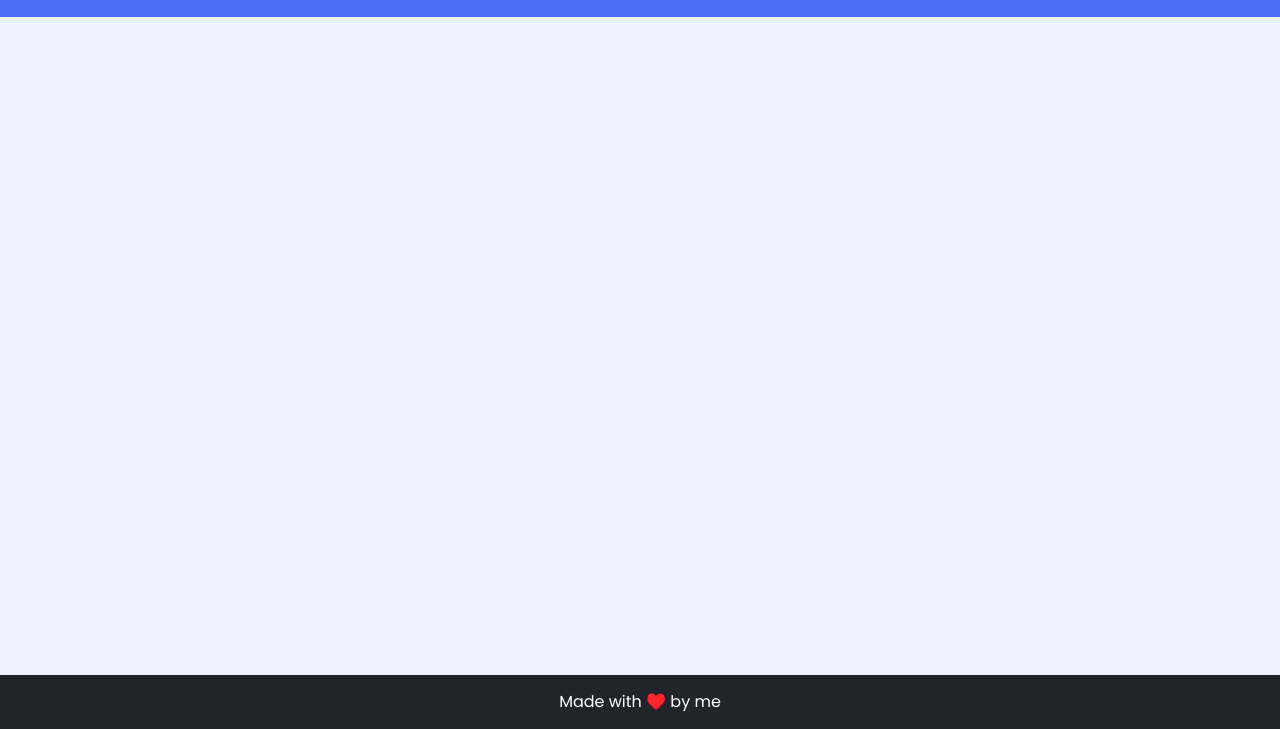
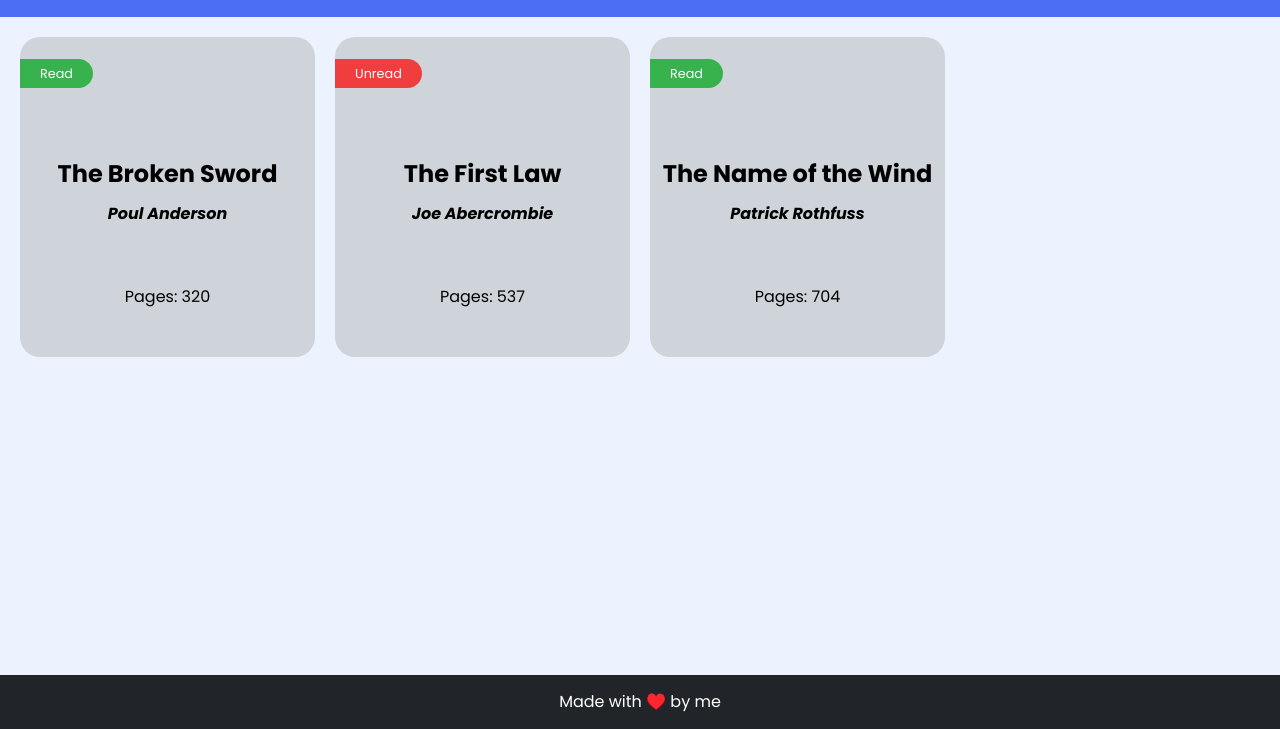
Before and after one commit to estebanvquiros/odin-library, a plain HTML site: page index.html in a window 1280 px wide. Shown: the part 71-800 px from the top of the page. Drawn offline with Linux system fonts and the light colour scheme.

Commit message:
Add functionality to display books in library

```diff
--- a/css/styles.css
+++ b/css/styles.css
@@ -3,9 +3,13 @@
 	--bgColor-primary-muted: #edf2ff;
 
 	--bgColor-neutral: #212529;
+	--bgColor-neutral-40: #ced4da;
 
 	--fgColor-white: #fff;
 	--fgColor-black: #000;
+
+	--bgColor-sucess: #37b24d;
+	--bgColor-fail: #f03e3e;
 }
 
 body {
@@ -26,7 +30,50 @@ body {
 
 .content {
 	background-color: var(--bgColor-primary-muted);
+	display: grid;
 	flex: 1;
+	gap: 20px;
+	grid-template-columns: repeat(auto-fill, minmax(15rem, 1fr));
+	padding: 20px;
+}
+
+.book-card {
+	background-color: var(--bgColor-neutral-40);
+	border-radius: 20px;
+	display: grid;
+	grid-template-rows: 1fr 1fr 1fr 1fr;
+	gap: 10px;
+	height: 20rem;
+	justify-items: center;
+}
+
+.read-status {
+	align-self: center;
+	border-radius: 0px 50px 50px 0px;
+	color: var(--fgColor-white);
+	font-size: 0.8rem;
+	justify-self: left;
+	padding: 5px 20px;
+}
+
+.read-status.read {
+	background-color: var(--bgColor-sucess);
+}
+
+.read-status.unread {
+	background-color: var(--bgColor-fail);
+}
+
+.book-card > h1 {
+	align-self: end;
+	font-size: 1.5rem;
+	text-align: center;
+}
+
+.book-card > h2 {
+	align-self: start;
+	font-size: 1rem;
+	font-style: italic;
 }
 
 .footer {
--- a/index.html
+++ b/index.html
@@ -14,7 +14,7 @@
 			<div class="header">
 				<h1>Odin's Library</h1>
 			</div>
-			<div class="content"></div>
+			<div class="content" id="content"></div>
 			<div class="footer">
 				<p>Made with ♥️ by me</p>
 			</div>
--- a/script.js
+++ b/script.js
@@ -1,10 +1,12 @@
 const myLibrary = [];
+
+const content = document.querySelector("#content");
 
 function Book(title, author, numberOfPages, readStatus) {
 	this.id = crypto.randomUUID();
 	this.title = title;
 	this.author = author;
-	this.pages = numberOfPages;
+	this.numberOfPages = numberOfPages;
 	this.readStatus = readStatus;
 }
 
@@ -13,8 +15,42 @@ function addBook(title, author, numberOfPages, readStatus) {
 	myLibrary.push(book);
 }
 
+function getBooks() {
+	for (const book of myLibrary) {
+		displayBook(book);
+	}
+}
+
+function displayBook(book) {
+	const bookCard = document.createElement("div")
+	bookCard.classList.add("book-card");
+
+	const bookReadStatus = document.createElement("p");
+	book.readStatus === "Read"
+		?	bookReadStatus.classList.add("read-status", "read")
+		: bookReadStatus.classList.add("read-status", "unread");
+	bookReadStatus.textContent = book.readStatus;
+
+	const bookTitle = document.createElement("h1");
+	bookTitle.textContent = book.title;
+
+	const bookAuthor = document.createElement("h2");
+	bookAuthor.textContent = book.author;
+
+	const bookNumberOfPages = document.createElement("p");
+	bookNumberOfPages.textContent = `Pages: ${book.numberOfPages}`;
+
+	bookCard.appendChild(bookReadStatus);
+	bookCard.appendChild(bookTitle);
+	bookCard.appendChild(bookAuthor);
+	bookCard.appendChild(bookNumberOfPages);
+	content.appendChild(bookCard);
+}
+
 // Simulation of books stored previously in memory
-myLibrary.push(new Book("The Broken Sword", "Poul Anderson", 320, "read"));
-myLibrary.push(new Book("The First Law", "Joe Abercrombie", 537, "unread"));
+myLibrary.push(new Book("The Broken Sword", "Poul Anderson", 320, "Read"));
+myLibrary.push(new Book("The First Law", "Joe Abercrombie", 537, "Unread"));
 
-addBook("The Name of the Wind", "Patrick Rothfuss", 704, "read");
+addBook("The Name of the Wind", "Patrick Rothfuss", 704, "Read");
+
+getBooks();
```
